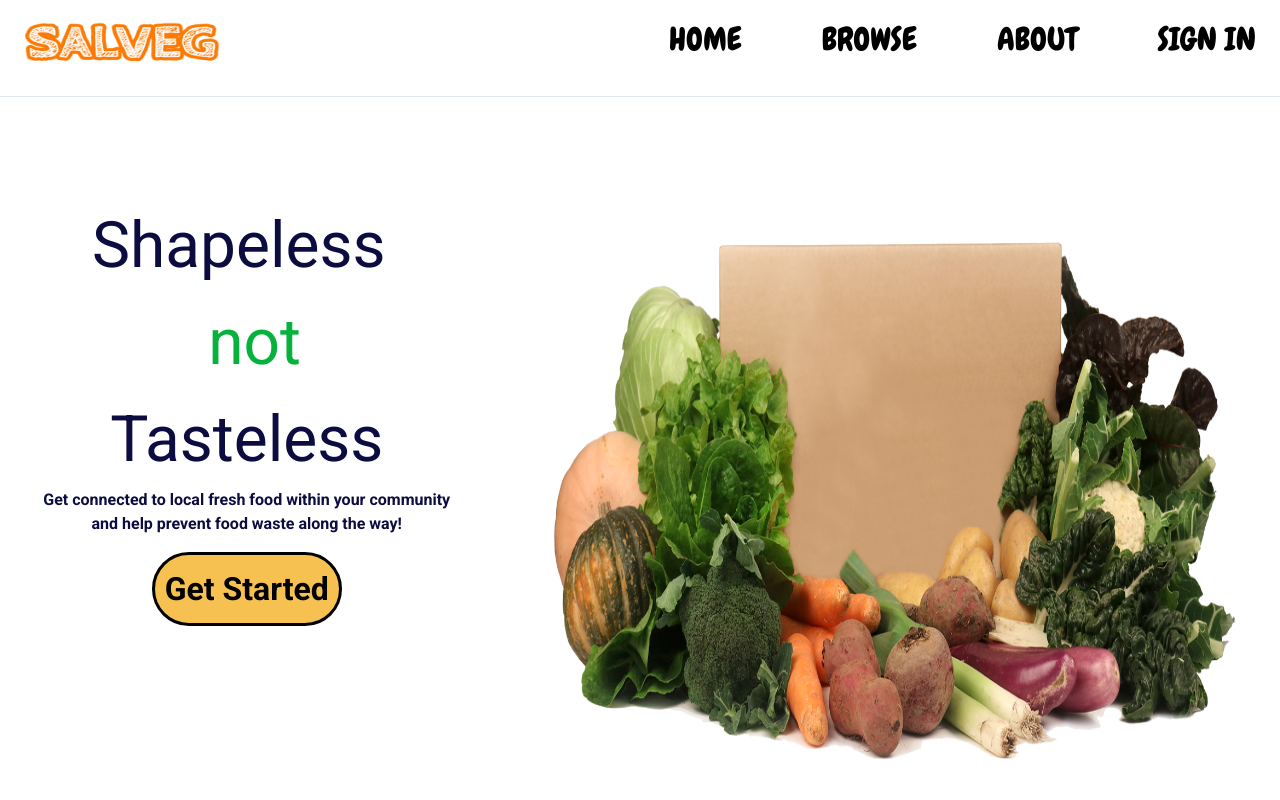
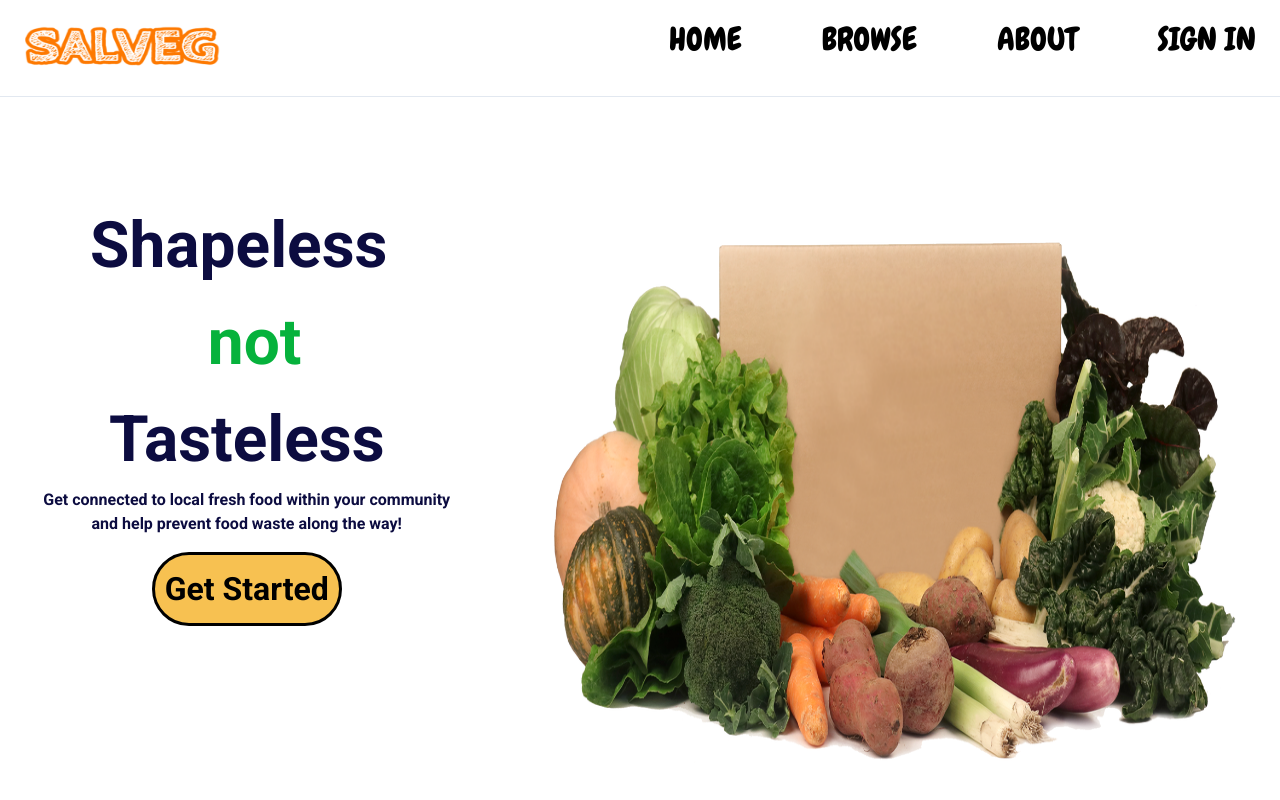
Before and after one commit to sebastianbutoi/final-project-front-end-six-bits, a Next.js app in the folder my-app/: page / in a window 1280 px wide. Shown: the top 800 px of the page. Built offline with nearby package versions, Linux system fonts and the light colour scheme.

Commit message:
footer fixed on the about page

```diff
--- a/my-app/styles/globals.css
+++ b/my-app/styles/globals.css
@@ -1,4 +1,7 @@
-@import url('https://fonts.googleapis.com/css2?family=Roboto&display=swap');
+@import url("https://fonts.googleapis.com/css2?family=Roboto:wght@700&display=swap");
+@import url("https://fonts.googleapis.com/css2?family=Chewy&display=swap");
+@import url("https://fonts.googleapis.com/css2?family=Courgette&display=swap");
+
 * {
   margin: 0;
   padding: 0;
@@ -35,3 +38,33 @@ button:focus {
   outline: none;
 
 }
+#__next {
+  display: flex;
+  flex-direction: column;
+  min-height: 100vh;
+}
+
+.pageContainer {
+  position: relative;
+  min-height: 100vh;
+  font-family: "Roboto", sans-serif;
+}
+
+.contentWrap {
+  padding-bottom: 200px;
+}
+
+::selection {
+  background-color: #f7c151;
+}
+
+input[type="text"] {
+  width: 100%;
+  border: none;
+  padding: 10px;
+}
+
+input[type="text"]:focus {
+  border: none;
+  outline: none;
+}
--- a/my-app/styles/navbar.module.css
+++ b/my-app/styles/navbar.module.css
@@ -49,11 +49,7 @@
   text-decoration: underline;
 }
 
-.navlogo {
-  font-size: 2.1rem;
-  font-weight: 500;
-  color: #482ff7;
-}
+
 
 @media only screen and (max-width: 768px) {
   .navmenu {
@@ -61,7 +57,7 @@
       left: -100%;
       top: 5rem;
       flex-direction: column;
-      background-color: #fff;
+      background-color: white;
       width: 100%;
       border-radius: 10px;
       text-align: center;
```
